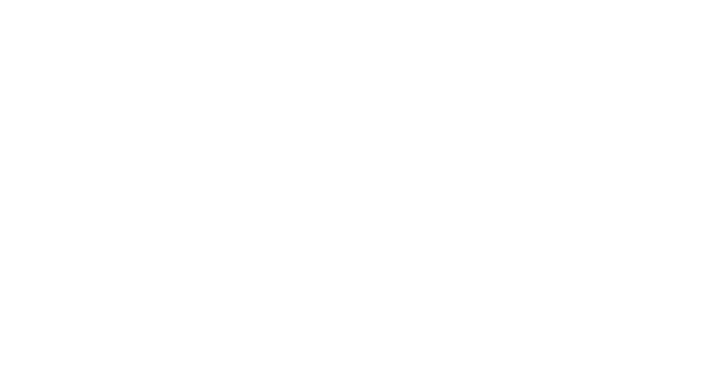
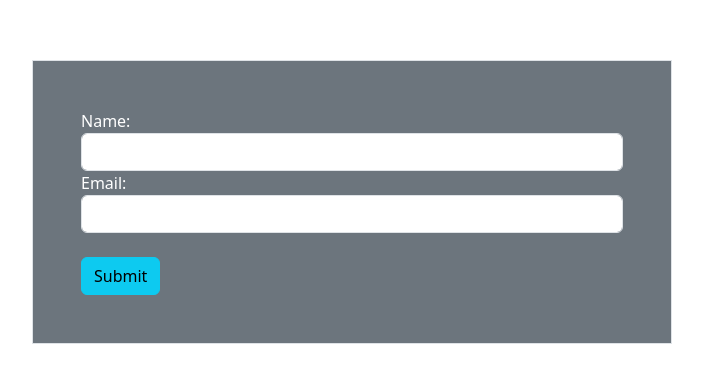
Before and after one commit to Asna1303/REACT-CRUD-APP, a React (Create React App) app: page /create in a window 1280 px wide. Shown: the part 198-580 px from the top of the page, without its empty margins (288-991 px from the left). Built offline with nearby package versions, Linux system fonts and the light colour scheme.

Commit message:
Implemented Create component with form for entity creation

```diff
--- a/src/Create.jsx
+++ b/src/Create.jsx
@@ -1,11 +1,23 @@
-import React from 'react'
+import React from 'react';
 
-function Create () {
+function Create() {
   return (
-    <div>
-
+    <div className='d-flex w-100 vh-100 justify-content-center align-items-center'>
+      <div className='w-50 border bg-secondary text-white p-5'>
+        <form>
+          <div>
+            <label htmlFor="name">Name: </label>
+           < input type="text" name='name' className='form-control' />
+          </div>
+          <div>
+            <label htmlFor="email">Email:</label>
+            <input type="email" name='email' className="form-control" />
+          </div><br />
+          <button className='btn btn-info'>Submit</button>
+        </form>
+      </div>
     </div>
-  )
+  );
 }
 
-export default Create
+export default Create;
--- a/src/Home.jsx
+++ b/src/Home.jsx
@@ -10,7 +10,7 @@
 
 <h2>Crud App with JSON Server</h2>
 
-<Link className='btn btn-success my-3 '>Create +</Link>
+<Link to ="/create" className='btn btn-success my-3 '>Create +</Link>
 
 <table className='table'>
 <thead>
```
